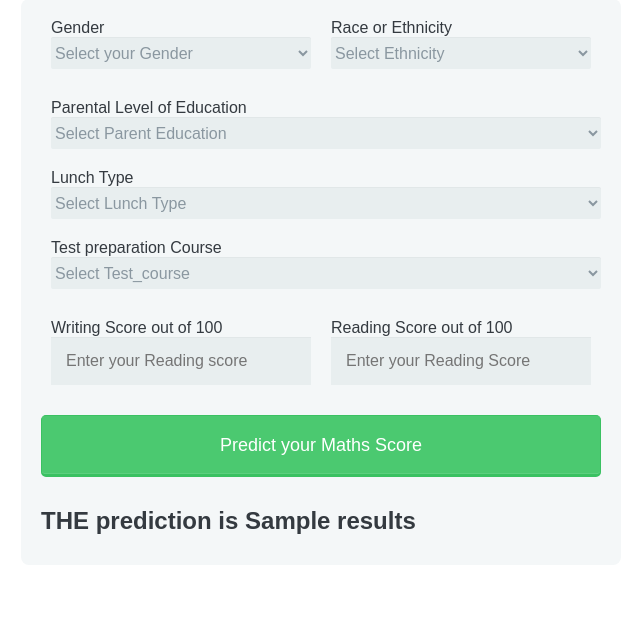
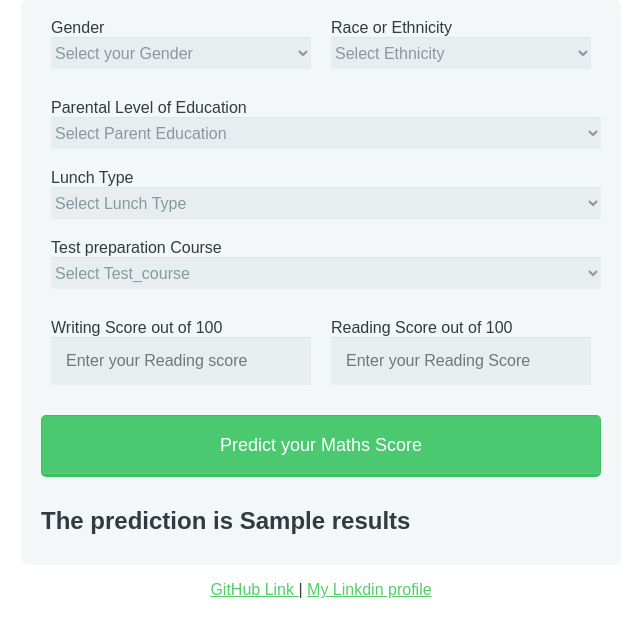
Before and after one commit to rkstu/AutomatedAcademicPerformancePredictor, a Flask app: template templates/home.html in a window 1280 px wide. Shown: the part 89-726 px from the top of the page, without its empty margins (319-959 px from the left). Run offline with Flask 3, Linux system fonts and the light colour scheme; the template is opened without the code that fills it: most values are stand-ins (such as "Sample title", 1, 10 or a date in 2020).

Commit message:
Enhanced UI

```diff
--- a/requirements.txt
+++ b/requirements.txt
@@ -6,4 +6,5 @@ scikit-learn
 catboost
 xgboost
 dill
+flask
 #-e .
--- a/templates/home.html
+++ b/templates/home.html
@@ -101,6 +101,15 @@
 
     .login {
         margin-top: 30px;
+    }
+
+    a {
+        color: #51cf66;
+    }
+
+    .profile {
+
+        text-align: center;
     }
 </style>
 
@@ -215,10 +224,20 @@
                 </div>
         </form>
         <h2>
-            THE prediction is {{results}}
+            The prediction is {{results}}
         </h2>
         </section>
 
-        <body>
+        <section>
+            <p class="profile">
+
+                <a href="https://github.com/rkstu/AutomatedAcademicPerformancePredictor">GitHub Link </a> |
+                <a href="https://www.linkedin.com/in/rkzero/">My Linkdin profile</a>
+            </p>
+        </section>
+
+    </div>
+
+    <body>
 
 </html>
```
Also changed, not shown: templates/index.html (+20 -1 lines).
